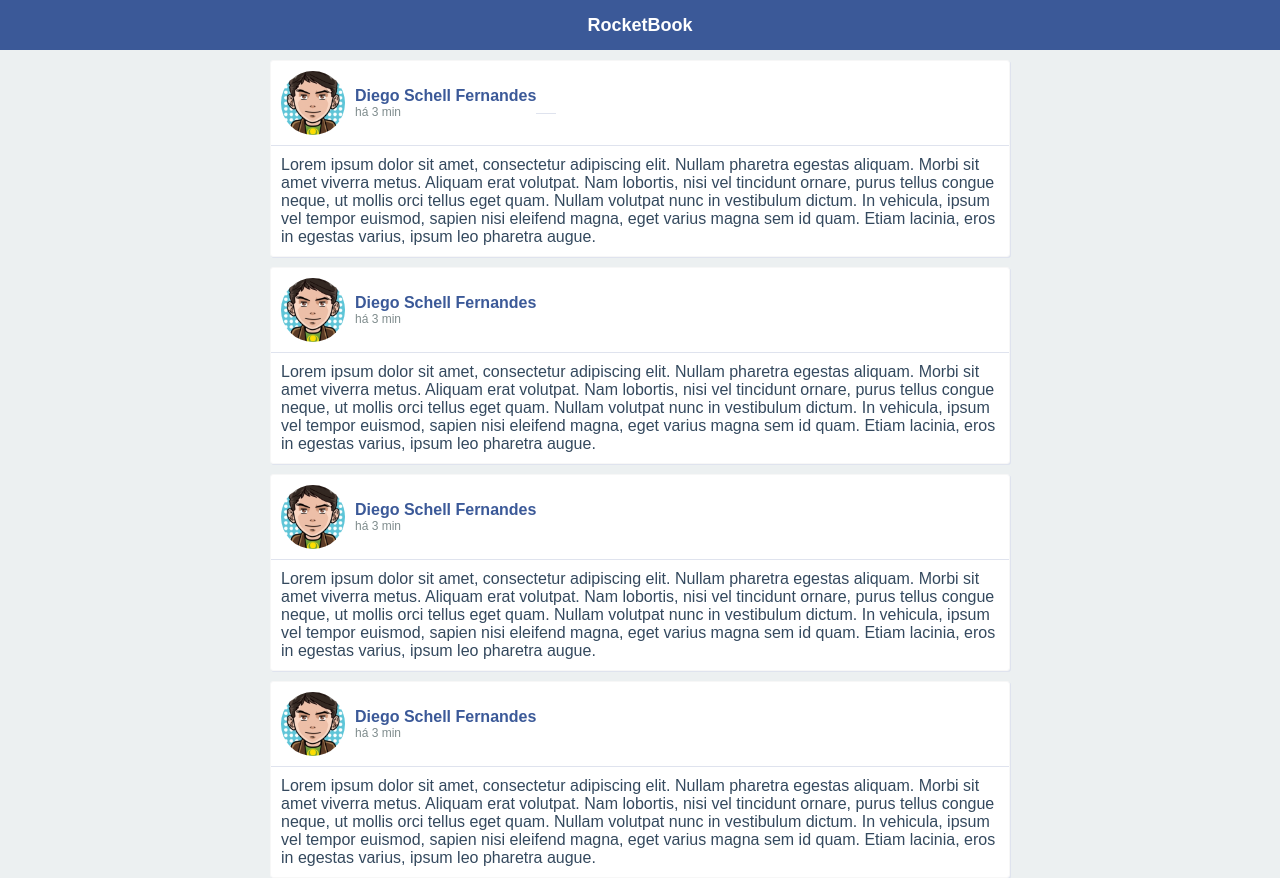
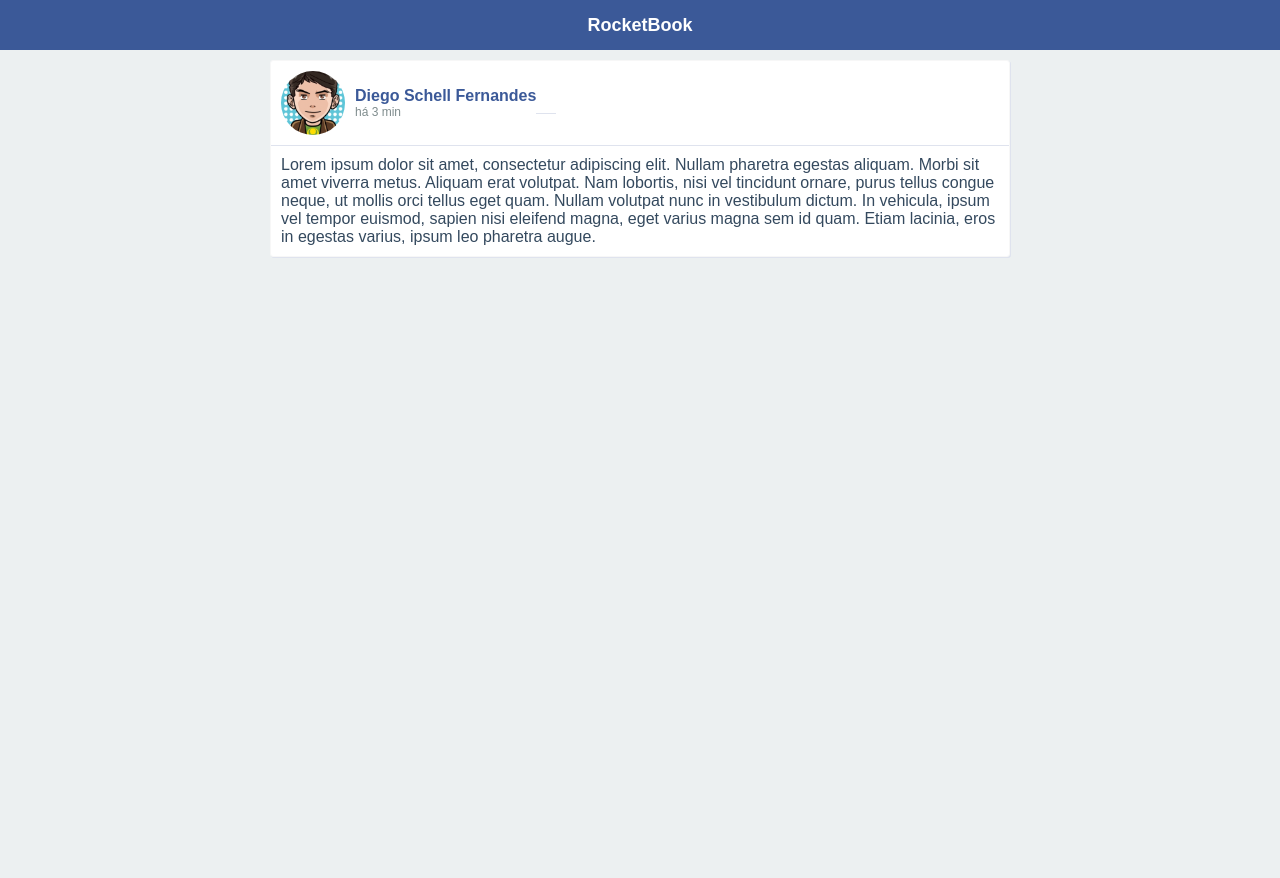
Before and after one commit to Joaoh3326/facebook-project, a React app: page / in a window 1280 px wide. After the commit the page ends 800 px from the top, so only its background shows below. Built offline with nearby package versions, Linux system fonts and the light colour scheme.

Commit message:
iniciado a criacao dos components

```diff
--- a/public/index.html
+++ b/public/index.html
@@ -4,99 +4,10 @@
     <meta charset="UTF-8" />
     <meta name="viewport" content="width=device-width, initial-scale=1.0" />
     <meta http-equiv="X-UA-Compatible" content="ie=edge" />
-    <link rel="stylesheet" href="style.css" />
     <title>RocketBook</title>
   </head>
   <body>
-    <header class="header">RocketBook</header>
-
-    <div class="wrapper">
-      <div class="content">
-        <div class="container">
-          <div class="profile">
-            <img class="avatar" src="./avatar.png" alt="" />
-            <div class="title">
-              <strong>Diego Schell Fernandes</strong>
-              <p>há 3 min</p>
-            </div>
-            <span></span>
-          </div>
-
-          <p class="comment">
-            Lorem ipsum dolor sit amet, consectetur adipiscing elit. Nullam
-            pharetra egestas aliquam. Morbi sit amet viverra metus. Aliquam erat
-            volutpat. Nam lobortis, nisi vel tincidunt ornare, purus tellus
-            congue neque, ut mollis orci tellus eget quam. Nullam volutpat nunc
-            in vestibulum dictum. In vehicula, ipsum vel tempor euismod, sapien
-            nisi eleifend magna, eget varius magna sem id quam. Etiam lacinia,
-            eros in egestas varius, ipsum leo pharetra augue.
-          </p>
-        </div>
-
-        <div class="container">
-          <div class="profile">
-            <img class="avatar" src="./avatar.png" alt="" />
-            <div class="title">
-              <strong>Diego Schell Fernandes</strong>
-              <p>há 3 min</p>
-            </div>
-          </div>
-
-          <p class="comment">
-            Lorem ipsum dolor sit amet, consectetur adipiscing elit. Nullam
-            pharetra egestas aliquam. Morbi sit amet viverra metus. Aliquam erat
-            volutpat. Nam lobortis, nisi vel tincidunt ornare, purus tellus
-            congue neque, ut mollis orci tellus eget quam. Nullam volutpat nunc
-            in vestibulum dictum. In vehicula, ipsum vel tempor euismod, sapien
-            nisi eleifend magna, eget varius magna sem id quam. Etiam lacinia,
-            eros in egestas varius, ipsum leo pharetra augue.
-          </p>
-        </div>
-
-        <div class="container">
-          <div class="profile">
-            <img class="avatar" src="./avatar.png" alt="" />
-            <div class="title">
-              <strong>Diego Schell Fernandes</strong>
-              <p>há 3 min</p>
-            </div>
-          </div>
-
-          <p class="comment">
-            Lorem ipsum dolor sit amet, consectetur adipiscing elit. Nullam
-            pharetra egestas aliquam. Morbi sit amet viverra metus. Aliquam erat
-            volutpat. Nam lobortis, nisi vel tincidunt ornare, purus tellus
-            congue neque, ut mollis orci tellus eget quam. Nullam volutpat nunc
-            in vestibulum dictum. In vehicula, ipsum vel tempor euismod, sapien
-            nisi eleifend magna, eget varius magna sem id quam. Etiam lacinia,
-            eros in egestas varius, ipsum leo pharetra augue.
-          </p>
-        </div>
-
-        <div class="container">
-          <div class="profile">
-            <img class="avatar" src="./avatar.png" alt="" />
-            <div class="title">
-              <strong>Diego Schell Fernandes</strong>
-              <p>há 3 min</p>
-            </div>
-          </div>
-
-          <p class="comment">
-            Lorem ipsum dolor sit amet, consectetur adipiscing elit. Nullam
-            pharetra egestas aliquam. Morbi sit amet viverra metus. Aliquam erat
-            volutpat. Nam lobortis, nisi vel tincidunt ornare, purus tellus
-            congue neque, ut mollis orci tellus eget quam. Nullam volutpat nunc
-            in vestibulum dictum. In vehicula, ipsum vel tempor euismod, sapien
-            nisi eleifend magna, eget varius magna sem id quam. Etiam lacinia,
-            eros in egestas varius, ipsum leo pharetra augue.
-          </p>
-        </div>
-      </div>
-    </div>
-
     <div id="app"></div>
-
     <script src="./bundle.js"></script>
   </body>
 </html>
--- /dev/null
+++ b/src/Header.js
@@ -0,0 +1,5 @@
+import React from 'react';
+
+const Header = () => <header className="header">RocketBook</header>;
+
+export default Header;
--- /dev/null
+++ b/src/Post.js
@@ -0,0 +1,24 @@
+import React from 'react';
+
+const Post = () => (
+  <div className="container">
+    <div className="profile">
+      <img className="avatar" src="./avatar.png" alt="" />
+      <div className="title">
+        <strong>Diego Schell Fernandes</strong>
+        <p>há 3 min</p>
+      </div>
+      <span />
+    </div>
+
+    <p className="comment">
+      Lorem ipsum dolor sit amet, consectetur adipiscing elit. Nullam pharetra egestas aliquam.
+      Morbi sit amet viverra metus. Aliquam erat volutpat. Nam lobortis, nisi vel tincidunt ornare,
+      purus tellus congue neque, ut mollis orci tellus eget quam. Nullam volutpat nunc in vestibulum
+      dictum. In vehicula, ipsum vel tempor euismod, sapien nisi eleifend magna, eget varius magna
+      sem id quam. Etiam lacinia, eros in egestas varius, ipsum leo pharetra augue.
+    </p>
+  </div>
+);
+
+export default Post;
--- a/src/index.js
+++ b/src/index.js
@@ -1,10 +1,24 @@
-import React, { Component } from "react";
-import { render } from "react-dom";
+import React, { Component, Fragment } from 'react';
+import { render } from 'react-dom';
+
+import Header from './Header';
+import Post from './Post';
+
+import './style.scss';
 
 class App extends Component {
   render() {
-    return <div>TESTE</div>;
+    return (
+      <Fragment>
+        <Header />
+        <div className="wrapper">
+          <div className="content">
+            <Post />
+          </div>
+        </div>
+      </Fragment>
+    );
   }
 }
 
-render(document.getElementById("app"), <App />);
+render(<App />, document.getElementById('app'));
```
Also changed, not shown: src/style.scss (renamed from public/style.css), 1 other file.
